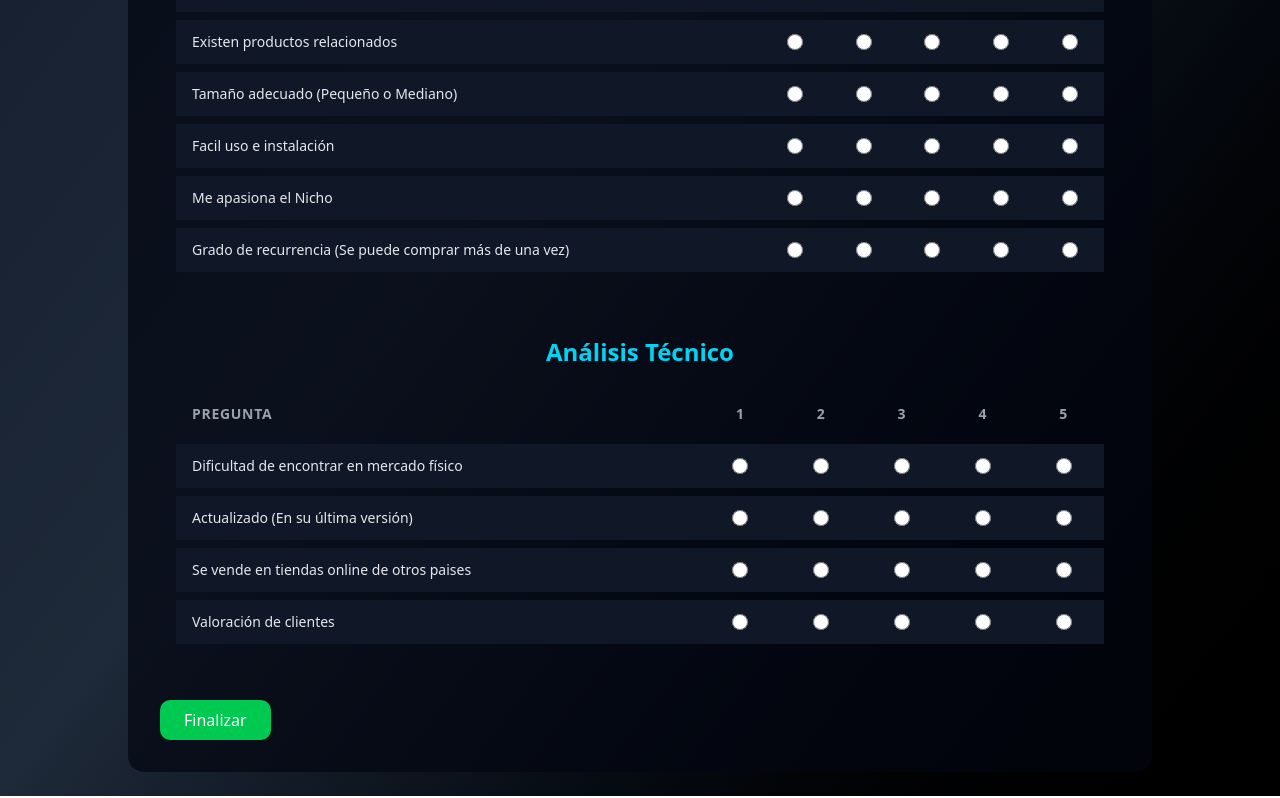
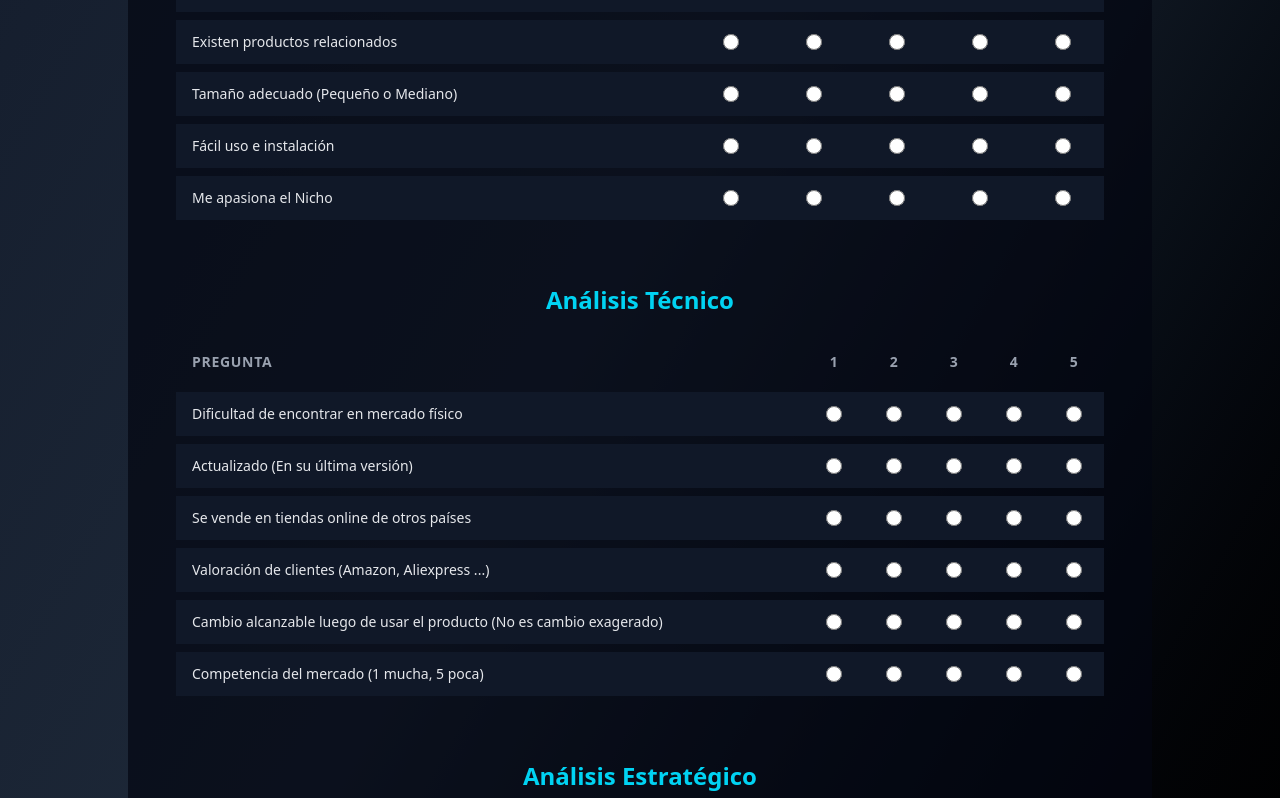
Before and after one commit to SamuelRodriguezC/products-rate, a Next.js app: page / in a window 1280 px wide. Shown: the part 902-1700 px from the top of the page. Built offline with nearby package versions, Linux system fonts and the light colour scheme.

Commit message:
Agregar tabla con preguntas de análisis estratégico

```diff
--- a/components/ProductForm.tsx
+++ b/components/ProductForm.tsx
@@ -6,24 +6,35 @@ import StarRating from "./UIComponents/StarRating";
 import TargetSelect from "./UIComponents/TargetSelect";
 import RatingTable from "./UIComponents/RatingTable";
 
-const VisualQuestions = {
-  q1: "Generalización del problema",
-  q2: "Probabilidad de Brandear (Crear Marca)",
-  q3: "Grado de satisfacción del problema",
-  q4: "Efecto Wow",
-  q5: "Existen productos relacionados",
-  q6: "Tamaño adecuado (Pequeño o Mediano)",
-  q7: "Facil uso e instalación",
-  q8: "Me apasiona el Nicho",
-  q9: "Grado de recurrencia (Se puede comprar más de una vez)",
-};
+const VisualQuestions = [
+  { id: "v1", text: "Generalización del problema" },
+  { id: "v2", text: "Probabilidad de Brandear (Crear Marca)" },
+  { id: "v3", text: "Grado de satisfacción del problema" },
+  { id: "v4", text: "Efecto Wow" },
+  { id: "v5", text: "Existen productos relacionados" },
+  { id: "v6", text: "Tamaño adecuado (Pequeño o Mediano)" },
+  { id: "v7", text: "Fácil uso e instalación" },
+  { id: "v8", text: "Me apasiona el Nicho" },
+];
 
-const TechnicalQuestions = {
-  m1: "Dificultad de encontrar en mercado físico",
-  m2: "Actualizado (En su última versión)",
-  m3: "Se vende en tiendas online de otros paises ",
-  m4: "Valoración de clientes",
-};
+const TechnicalQuestions = [
+  { id: "t1", text: "Dificultad de encontrar en mercado físico" },
+  { id: "t2", text: "Actualizado (En su última versión)" },
+  { id: "t3", text: "Se vende en tiendas online de otros países" },
+  { id: "t4", text: "Valoración de clientes (Amazon, Aliexpress ...)" },
+  { id: "t5", text: "Cambio alcanzable luego de usar el producto (No es cambio exagerado)" },
+  { id: "t6", text: "Competencia del mercado (1 mucha, 5 poca)" },
+];
+
+const StrategicQuestions = [
+  { id: "s1", text: "Se puede vender en bundle, es low ticket"},
+  { id: "s2", text: "Costo de adquisición bajo (5 - 20 mil COP)"},
+  { id: "s3", text: "Se puede aplicar un angulo de venta diferente a la competencia" },
+  { id: "s4", text: "Público amplio" },
+  { id: "s5", text: "Percepción de valor alta" },
+  { id: "s6", text: "Grado de recurrencia (Se puede comprar más de una vez)" },
+  { id: "s7", text: "Saturación (1 Mucha, 5 Poca)" },
+]
 
 const ProductForm = () => {
   const [formData, setFormData] = useState({
@@ -41,6 +52,10 @@ const ProductForm = () => {
         title: "Análisis Técnico",
         answers: {} as { [key: string]: { text: string; value: number } },
       },
+      strategic: {
+        title: "Análisis Estratégico",
+        answers: {} as { [key: string]: { text: string; value: number } },
+      }
     },
   });
 
@@ -58,7 +73,7 @@ const ProductForm = () => {
   };
 
   const handleRankingChange = (
-    section: "visual" | "technical",
+    section: "visual" | "technical" | "strategic",
     key: string,
     value: number,
     questionText: string
@@ -104,18 +119,21 @@ const ProductForm = () => {
           title={formData.sections.visual.title}
           questions={VisualQuestions}
           answers={formData.sections.visual.answers}
-          onChange={(key, value) =>
-            handleRankingChange("visual", key, value, VisualQuestions[key as keyof typeof VisualQuestions])
-          }
+          onChange={(key, value, text) => handleRankingChange("visual", key, value, text)}
         />
 
         <RatingTable
           title={formData.sections.technical.title}
           questions={TechnicalQuestions}
           answers={formData.sections.technical.answers}
-          onChange={(key, value) =>
-            handleRankingChange("technical", key, value, TechnicalQuestions[key as keyof typeof TechnicalQuestions])
-          }
+          onChange={(key, value, text) => handleRankingChange("technical", key, value, text)}
+        />
+
+        <RatingTable
+          title={formData.sections.strategic.title}
+          questions={StrategicQuestions}
+          answers={formData.sections.strategic.answers}
+          onChange={(key, value, text) => handleRankingChange("strategic", key, value, text)}
         />
       </div>
 
--- a/components/UIComponents/RatingTable.tsx
+++ b/components/UIComponents/RatingTable.tsx
@@ -3,9 +3,9 @@ import React from "react";
 
 interface RatingTableProps {
   title: string;
-  questions: { [key: string]: string };   // clave: id, valor: pregunta
-  answers: { [key: string]: { text: string; value: number } }; // clave: id, valor: objeto con texto y respuesta
-  onChange: (key: string, value: number) => void;
+  questions: { id: string; text: string }[];
+  answers: { [key: string]: { text: string; value: number } };
+  onChange: (key: string, value: number, questionText: string) => void;
 }
 
 const RatingTable: React.FC<RatingTableProps> = ({ title, questions, answers, onChange }) => {
@@ -25,20 +25,20 @@ const RatingTable: React.FC<RatingTableProps> = ({ title, questions, answers, on
           </tr>
         </thead>
         <tbody>
-          {Object.entries(questions).map(([key, q]) => (
-            <tr key={key} className="bg-gray-900 hover:bg-cyan-900 transition-colors">
+          {questions.map(({ id, text }) => (
+            <tr key={id} className="bg-gray-900 hover:bg-cyan-900 transition-colors">
               <td className="py-3 px-4 text-left text-gray-200 text-sm font-medium">
-                {q}
+                {text}
               </td>
               {[1, 2, 3, 4, 5].map((num) => (
                 <td key={num} className="py-3 px-4">
                   <div className="flex justify-center">
                     <input
                       type="radio"
-                      name={`${title}-${key}`}
+                      name={`${title}-${id}`}
                       value={num}
-                      checked={answers[key]?.value === num}
-                      onChange={() => onChange(key, num)}
+                      checked={answers[id]?.value === num}
+                      onChange={() => onChange(id, num, text)}
                       className="w-4 h-4 accent-cyan-400 cursor-pointer"
                     />
                   </div>
```
